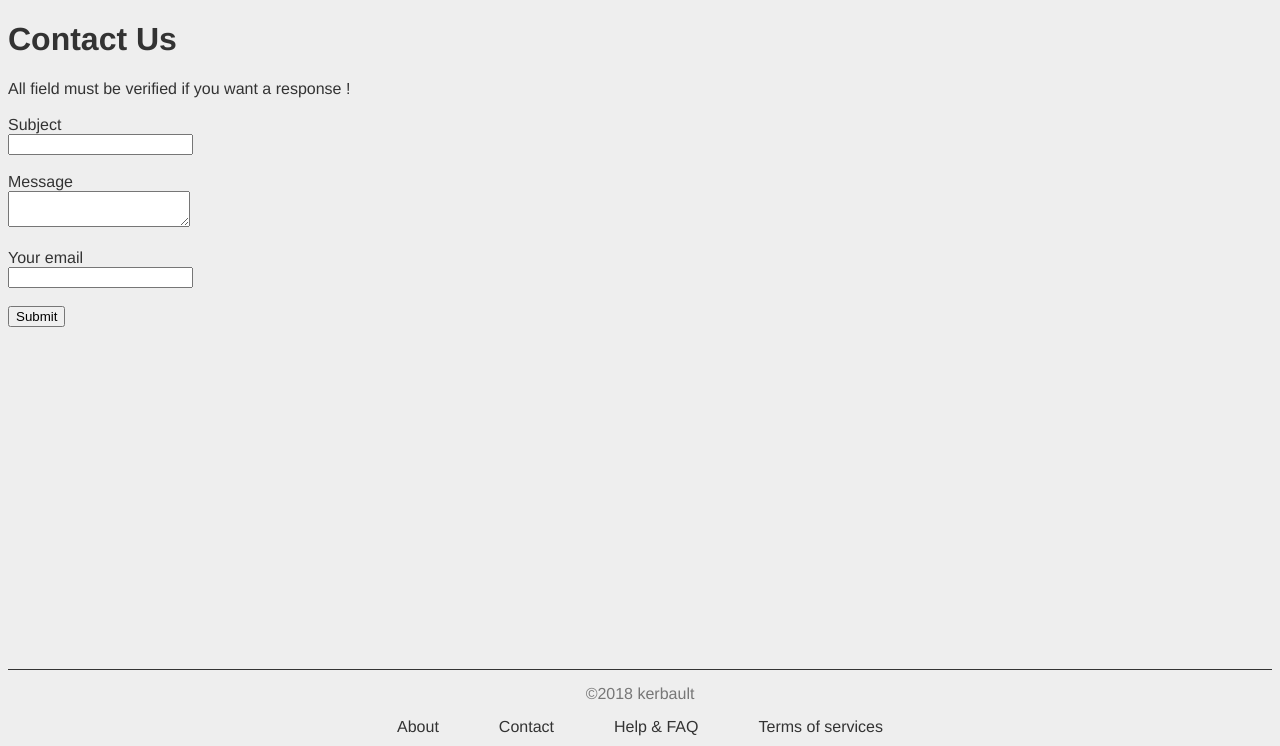
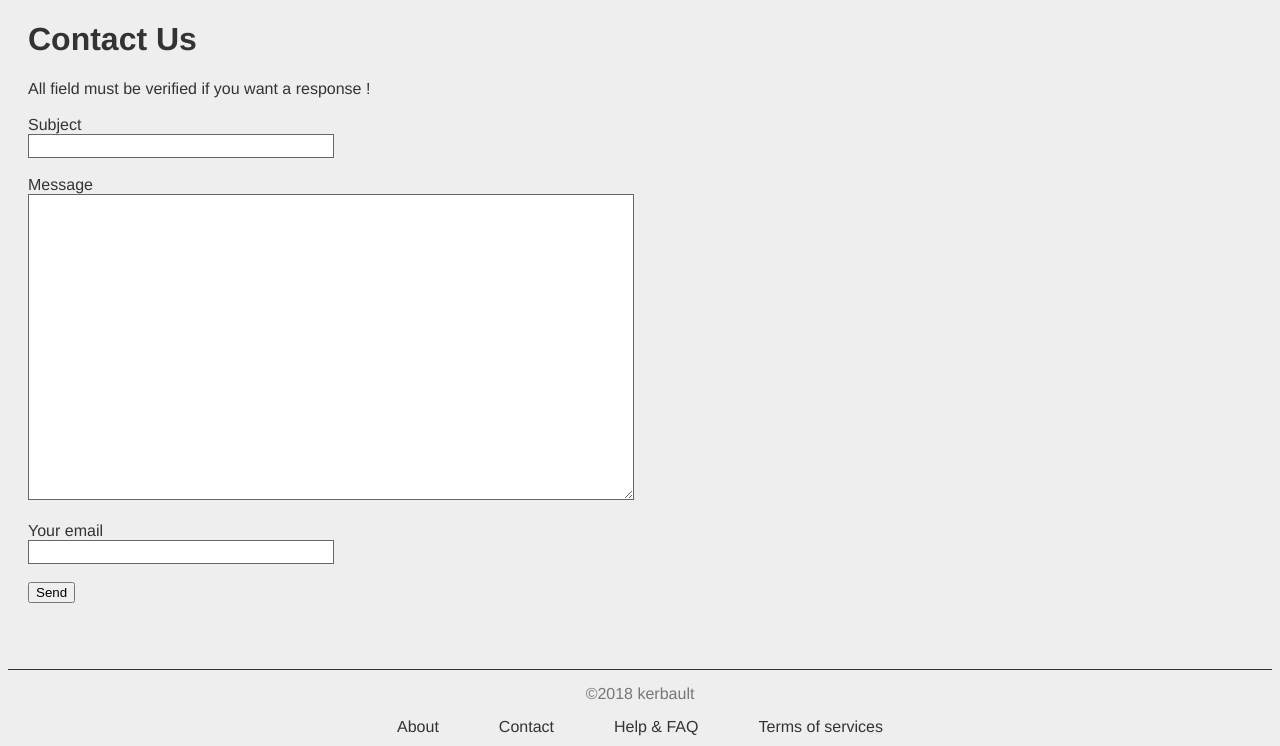
Before and after one commit to kerbault/Camagru, a PHP site: page /view/footContact.php in a window 1280 px wide. Shown: the part 54-800 px from the top of the page. Run offline with PHP 8.4, Linux system fonts and the light colour scheme.

Commit message:
Functionnal Contact + proper links

```diff
--- a/index.php
+++ b/index.php
@@ -47,10 +47,7 @@ if (isset($_GET['action'])) {
             require("view/navRecent.php");
             break;
         case 'contactUs':
-            if (!isset($_POST['subject']) || $_POST['subject'] == "")
-            {
-                sendMail();
-            }
+            contactHelp($_POST['from'], $_POST['content'], $_POST['subject']);
             break;
     }
 } else {
--- a/public/css/style.css
+++ b/public/css/style.css
@@ -28,12 +28,17 @@ p {
     margin: 0px;
 }
 
+img{
+    max-width: 100%;
+}
+
 #footer {
     flex-shrink: 0;
 }
 
-#content {
+#body {
     flex: 1 0 auto;
+    padding: 0px 25px 0px 20px;
 }
 
 /*---------------------------------------------------NavBar-----------------------------------------------------------*/
@@ -89,8 +94,24 @@ p {
 
 #linkDiv {
     display: flex;
+    max-width: 100%;
     justify-content: center;
     padding-bottom: 10px;
+}
+
+#subject, #from {
+    height: 20px;
+    width: 100%;
+    max-width: 300px;
+    border: 1px solid #666666;
+}
+
+#content {
+    width: 100%;
+    max-width: 600px;
+    height: 300px;
+    resize: vertical;
+    border: 1px solid #666666;
 }
 
 .footerLink {
--- a/view/footContact.php
+++ b/view/footContact.php
@@ -8,26 +8,27 @@
 ob_start(); ?>
 
 <h1>Contact Us</h1>
-<div>
 <p>All field must be verified if you want a response !</p><br>
 <form action="index.php?action=contactUs" method="post">
     <div>
         <label for="subject">Subject</label><br>
-            <input type="text" id="subject" name="subject">
-        </div><br>
+        <input type="text" id="subject" name="subject" required>
+    </div>
+    <br>
     <div>
         <label for="content">Message</label><br>
-            <textarea id="content" name="content"></textarea>
-        </div><br>
+        <textarea id="content" name="content" required></textarea>
+    </div>
+    <br>
     <div>
         <label for="from">Your email</label><br>
-            <input type="text" id="from" name="from">
-        </div><br>
+        <input type="email" id="from" name="from" pattern='^[a-z0-9._-]+@[a-z0-9._-]{2,}\.[a-z]{2,4}$' required>
+    </div>
+    <br>
     <div>
-            <input type="submit" name="Send">
+        <input type="submit" id="send" value="Send">
     </div>
 </form>
-</div>
 
 <?php $content = ob_get_clean(); ?>
 
--- a/view/template.php
+++ b/view/template.php
@@ -11,17 +11,18 @@
 
 <html>
     <head>
-        <meta charset="UTF-8"/>
+        <meta charset="UTF-8" name="viewport" content="width=device-width, initial-scale=1.0">
         <title>Camagru</title>
-        <link href="./public/css/style.css" rel="stylesheet"/>
+        <link href="./public/css/style.css" rel="stylesheet">
         <link href="./public/images/favicon.png" rel="icon">
+        <meta >
     </head>
 
     <header>
         <?php require("navBar.php") ?>
     </header>
     <body>
-        <div id="content">
+        <div id="body">
             <?= $content ?>
         </div>
     </body>
```
Also changed, not shown: view/footAbout.php (+4 -12 lines). Lines whose indentation alone changed are shown as unchanged.
